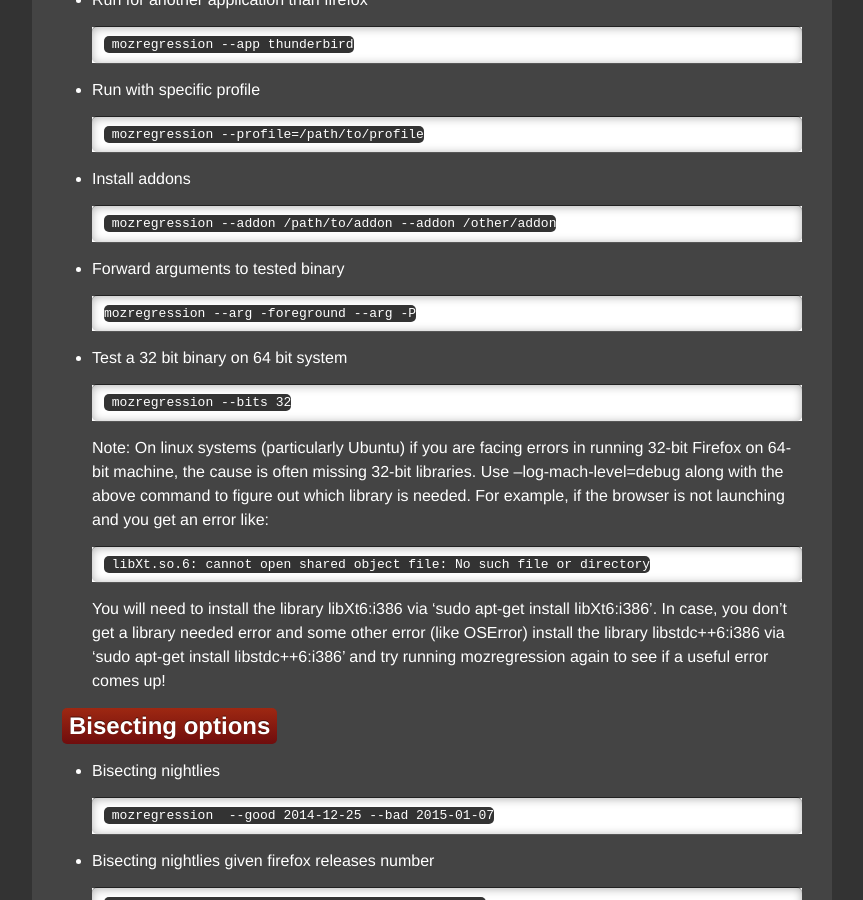
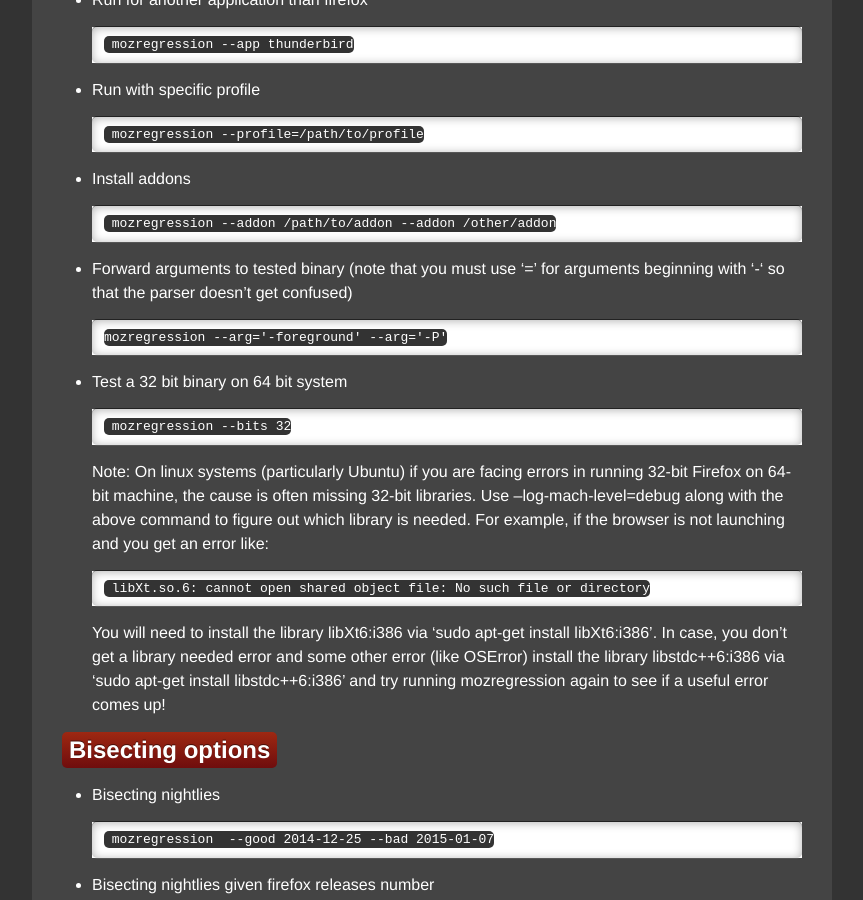
Before and after one commit to mozilla/mozregression, a Jekyll site: the page built from documentation/usage.md, in a window 1280 px wide and 900 px high, scrolled down 365 px. Shown: the whole window, without its empty margins (208-1071 px from the left). Built offline with Jekyll 4.4.1, drawn with Linux system fonts in a browser that asks for light colours.

Commit message:
Update instructions on passing command line arguments

```diff
--- a/documentation/usage.md
+++ b/documentation/usage.md
@@ -24,9 +24,9 @@
 
        mozregression --addon /path/to/addon --addon /other/addon
 
--  Forward arguments to tested binary
+-  Forward arguments to tested binary (note that you must use '=' for arguments beginning with '-' so that the     parser doesn't get confused)
 
-       mozregression --arg -foreground --arg -P
+       mozregression --arg='-foreground' --arg='-P'
 
 - Test a 32 bit binary on 64 bit system
 
```
